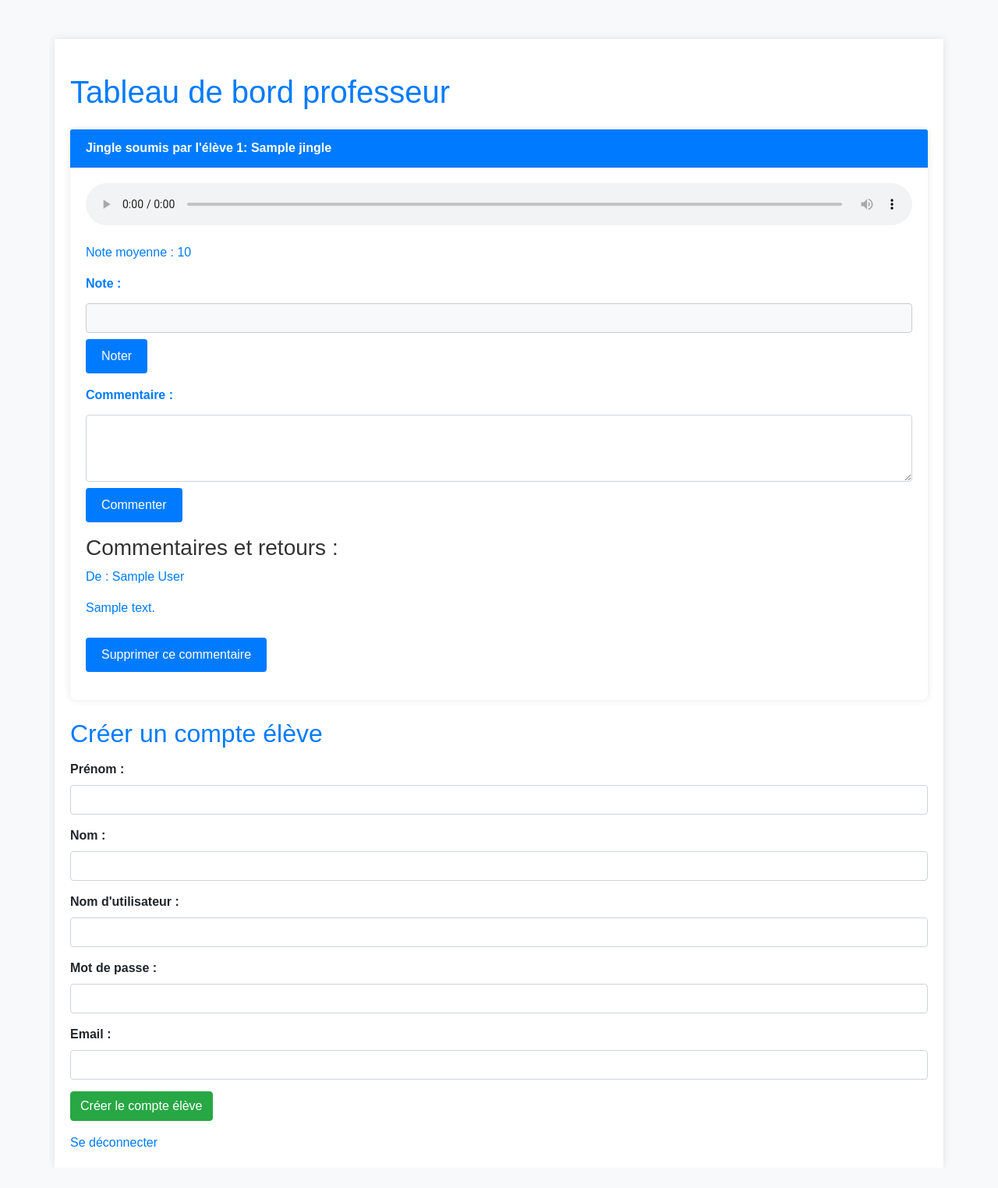
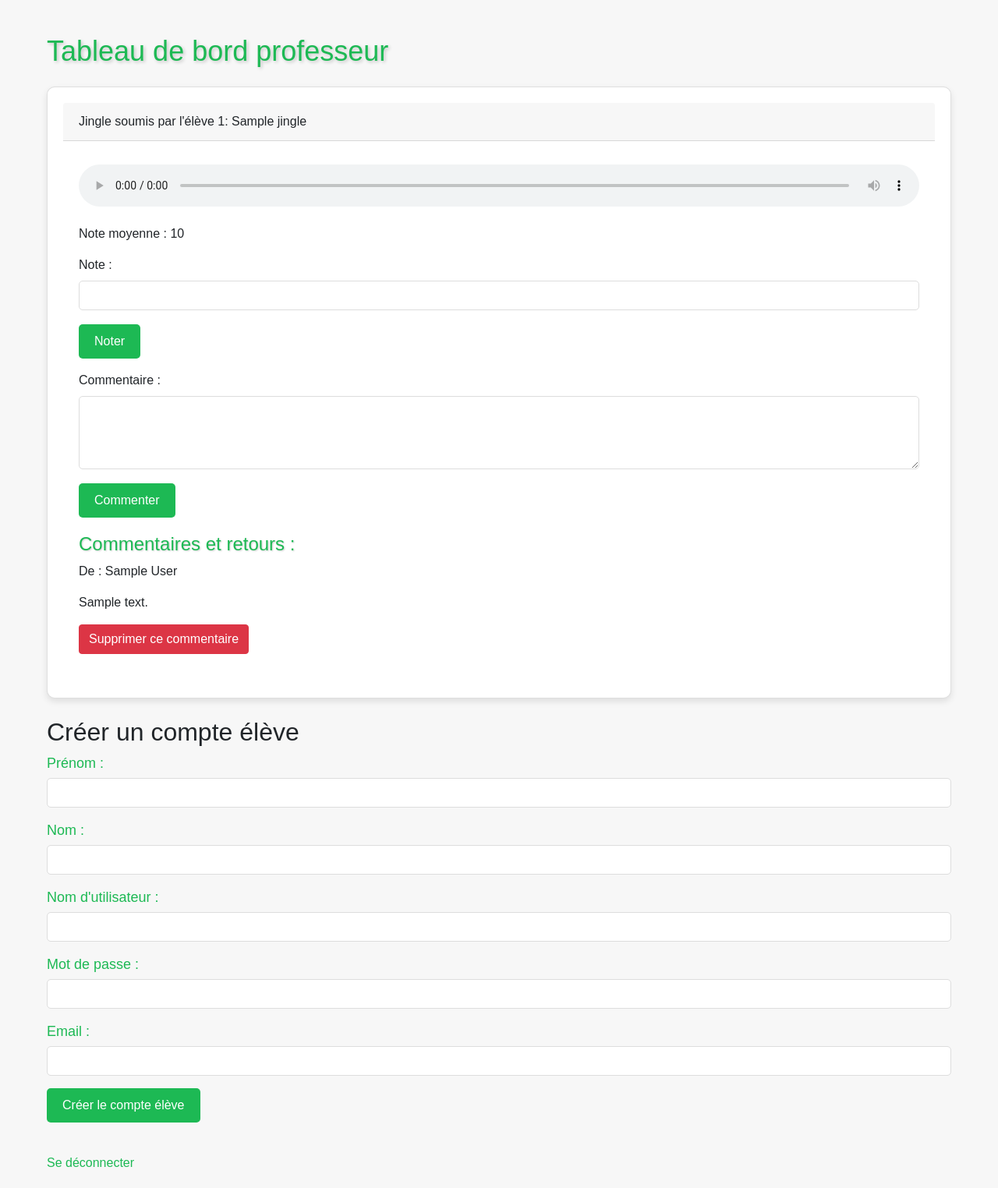
Before and after one commit to Viggsengetass/jingle_contest, a PHP site: page /teacher_dashboard.php in a window 1280 px wide. Shown: the whole page at 78% size. Before the commit the page ends 1471 px from the top, so only its background shows below. Run offline with PHP 8.4, Linux system fonts and the light colour scheme; the visitor is signed in with stand-in values (Sample User, id 1); tables that the repository leaves empty or names only in its code hold one stand-in row (values such as "Sample post").

Commit message:
ffffffiiiiiixxx

```diff
--- a/style/teacher_dashboard.css
+++ b/style/teacher_dashboard.css
@@ -1,87 +1,136 @@
-/* Styles for Teacher Dashboard */
+/* teacher_dashboard_custom.css */
 
-/* Body and Container */
+/* Global Styles */
 body {
-    background-color: #f8f9fa;
     font-family: Arial, sans-serif;
+    background-color: #f7f7f7;
 }
 
 .container {
-    margin-top: 50px;
-    padding: 20px;
-    background-color: #ffffff;
-    box-shadow: 0px 0px 10px rgba(0, 0, 0, 0.1);
-}
-
-/* Headers and Headings */
-h1, h2, h3 {
-    color: #333333;
-}
-
-/* Jingle Cards */
-.card {
-    border: none;
-    border-radius: 8px;
-    box-shadow: 0px 0px 10px rgba(0, 0, 0, 0.1);
-}
-
-.card-header {
-    background-color: #007bff;
-    color: #ffffff;
-    font-weight: bold;
-}
-
-.card-body {
+    max-width: 1200px;
+    margin: 0 auto;
     padding: 20px;
 }
 
-/* Jingle Audio Player */
+/* Header Styles */
+h1 {
+    color: #1DB954;
+    font-size: 36px;
+    margin-bottom: 20px;
+    text-shadow: 2px 2px 4px rgba(0, 0, 0, 0.2);
+}
+
+/* Card Styles */
+.card {
+    background-color: #fff;
+    border-radius: 10px;
+    box-shadow: 0px 4px 8px rgba(0, 0, 0, 0.1);
+    padding: 20px;
+    margin-bottom: 20px;
+    transition: transform 0.2s ease-in-out;
+}
+
+.card:hover {
+    transform: translateY(-5px);
+}
+
+/* Jingle Audio Player Styles */
 audio {
     width: 100%;
-    margin-bottom: 20px;
+    margin-top: 10px;
+    outline: none;
 }
 
-/* Jingle Rating and Comment Forms */
-form {
-    margin-top: 15px;
+/* Form Styles */
+.form-control {
+    width: 100%;
+    padding: 10px;
+    border: 1px solid #ddd;
+    border-radius: 5px;
+    margin-bottom: 10px;
+    font-size: 16px;
+    transition: border-color 0.2s ease-in-out;
 }
 
-label {
-    font-weight: bold;
+.form-control:focus {
+    border-color: #1DB954;
 }
 
-input[type="number"], textarea {
-    width: 100%;
-    padding: 10px;
-    margin-top: 5px;
-    border: 1px solid #ccc;
-    border-radius: 4px;
-    background-color: #f8f9fa;
+.btn-primary {
+    background-color: #1DB954;
+    border: none;
+    padding: 10px 20px;
+    border-radius: 5px;
+    color: #fff;
+    font-size: 16px;
+    cursor: pointer;
+    transition: background-color 0.2s ease-in-out;
 }
 
-input[type="submit"] {
-    margin-top: 10px;
-    background-color: #007bff;
-    color: #ffffff;
-    border: none;
-    padding: 10px 20px;
-    border-radius: 4px;
-    cursor: pointer;
+.btn-primary:hover {
+    background-color: #0D7B3D;
 }
 
-/* Account Creation Form */
-.form-group {
-    margin-bottom: 15px;
+/* Comment Section Styles */
+h3 {
+    color: #1DB954;
+    font-size: 24px;
+    margin-top: 20px;
+    text-shadow: 1px 1px 2px rgba(0, 0, 0, 0.2);
 }
 
-/* Logout Link */
-.mt-4 {
+/* Logout Link Styles */
+a {
+    color: #1DB954;
+    text-decoration: none;
+    display: inline-block;
     margin-top: 20px;
-    color: #007bff;
+    transition: color 0.2s ease-in-out;
 }
 
-/* Overriding Bootstrap Styling */
-.btn-primary {
-    background-color: #28a745;
-    border-color: #28a745;
+a:hover {
+    color: #0D7B3D;
 }
+
+/* Create Student Account Form Styles */
+.form-group label {
+    color: #1DB954;
+    font-size: 18px;
+    margin-bottom: 5px;
+}
+
+/* Animated Background */
+.animated-bg {
+    position: absolute;
+    top: 0;
+    left: 0;
+    width: 100%;
+    height: 100%;
+    background: linear-gradient(to bottom, rgba(0,0,0,0), rgba(0,0,0,0.8));
+    opacity: 0;
+    pointer-events: none;
+    animation: fadeIn 0.3s forwards;
+}
+
+@keyframes fadeIn {
+    0% {
+        opacity: 0;
+    }
+    100% {
+        opacity: 1;
+    }
+}
+
+/* Animations */
+@keyframes slideIn {
+    from {
+        opacity: 0;
+        transform: translateY(20px);
+    }
+    to {
+        opacity: 1;
+        transform: translateY(0);
+    }
+}
+
+/* Add more animations as needed */
```
